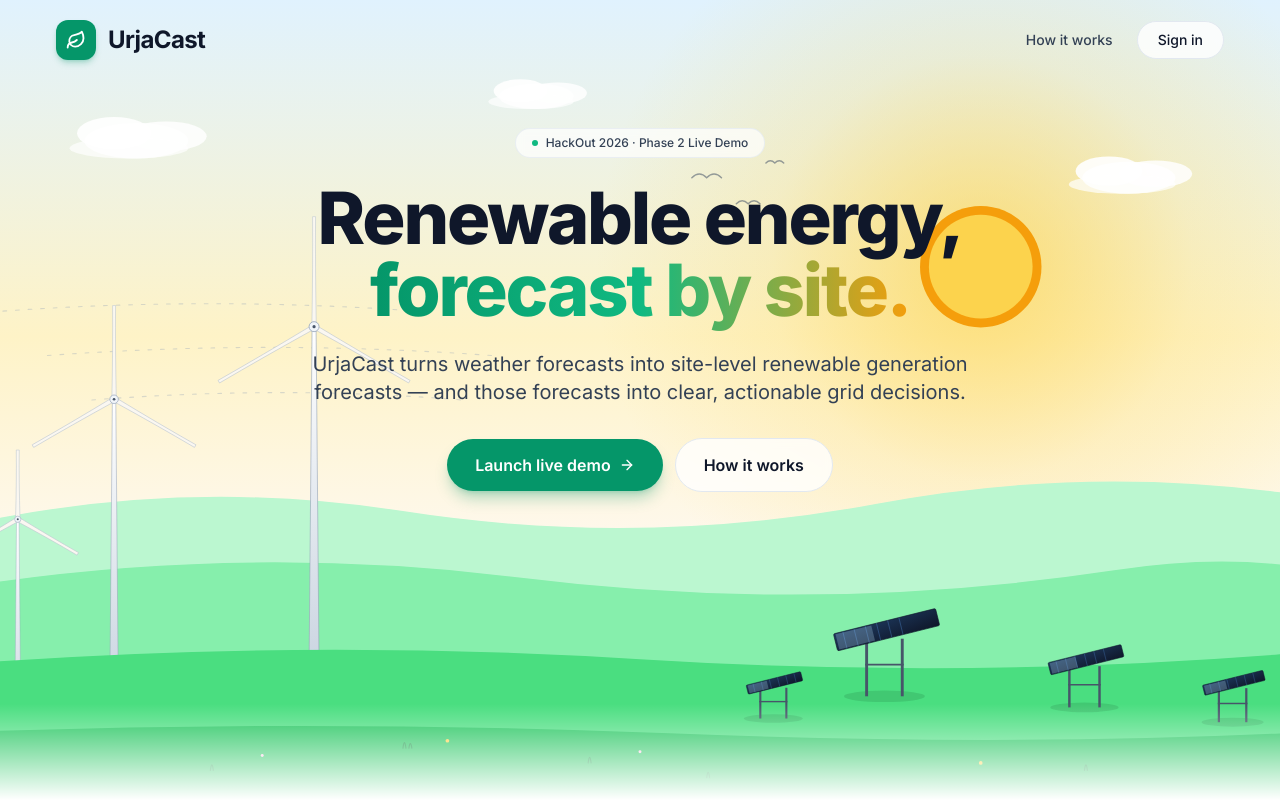
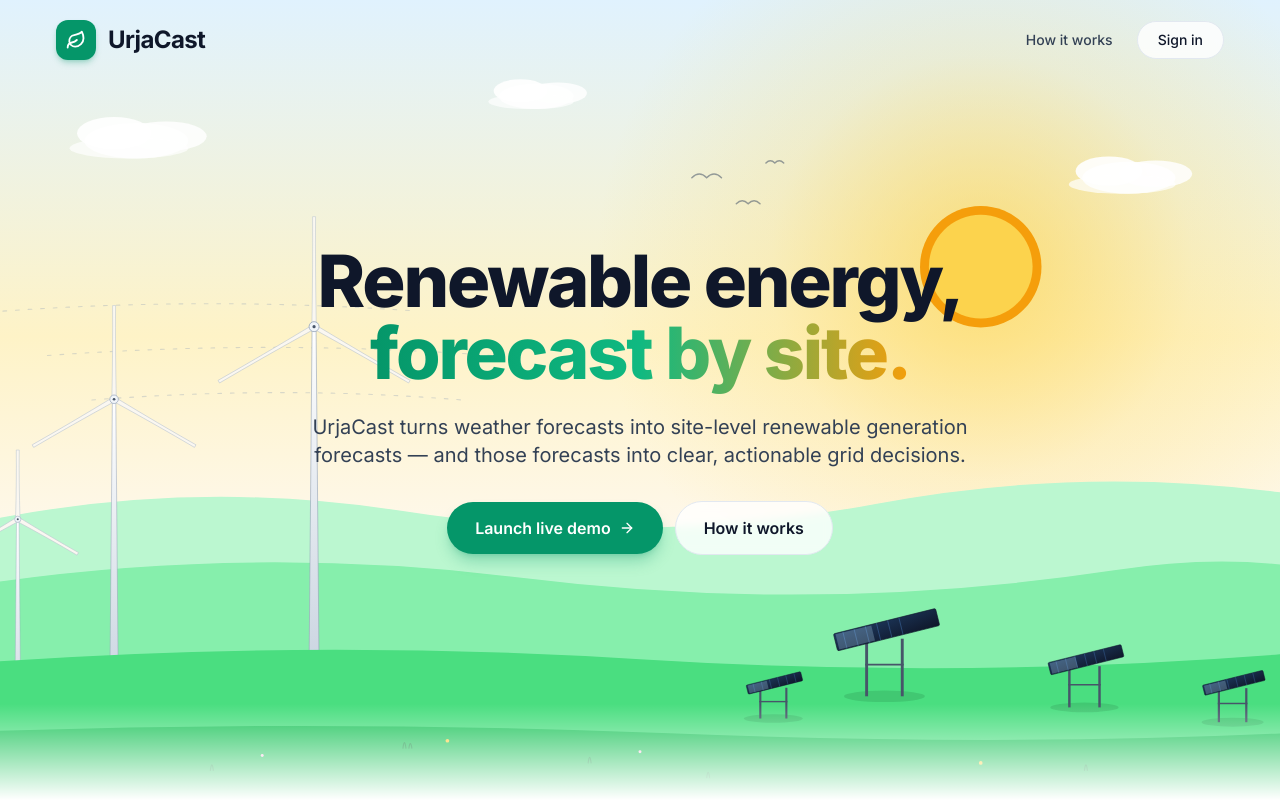
Before and after one commit to rajas-bathe/UrjaCast_Hackout, a React (Vite) app in the folder frontend/: page / in a window 1280 px wide. Shown: the top 800 px of the page. Built offline with nearby package versions, Linux system fonts and the light colour scheme.

Commit message:
Fix signup team field: use placeholder not default value

```diff
--- a/frontend/src/features/auth/SignupForm.tsx
+++ b/frontend/src/features/auth/SignupForm.tsx
@@ -15,7 +15,7 @@ export function SignupForm() {
   const [name, setName] = useState('')
   const [email, setEmail] = useState('')
   const [password, setPassword] = useState('')
-  const [team, setTeam] = useState('HEXABYTE')
+  const [team, setTeam] = useState('')
   const [loading, setLoading] = useState(false)
 
   async function handleSubmit(e: React.FormEvent) {
@@ -26,7 +26,7 @@ export function SignupForm() {
         name,
         email,
         password,
-        team,
+        team: team || 'HEXABYTE',   // default to HEXABYTE if user leaves blank
       })
       authLogin(res.data.token, res.data.user)
       showToast('Account created', 'success')
@@ -71,7 +71,7 @@ export function SignupForm() {
       />
       <Input
         label="Team / Organization"
-        placeholder="Energy Plant"
+        placeholder="HEXABYTE"
         value={team}
         onChange={(e) => setTeam(e.target.value)}
       />
--- a/frontend/src/pages/Landing.tsx
+++ b/frontend/src/pages/Landing.tsx
@@ -33,15 +33,7 @@ export default function Landing() {
         </nav>
 
         {/* HEADLINE OVERLAY */}
-        <div className="relative z-10 flex h-full flex-col items-center px-6 pt-24 text-center md:pt-32">
-          <div className="mb-6 inline-flex items-center gap-2 rounded-full border border-slate-200/70 bg-white/70 px-4 py-1.5 text-xs font-medium text-slate-700 backdrop-blur-sm">
-            <span className="relative flex h-1.5 w-1.5">
-              <span className="absolute inline-flex h-full w-full animate-ping rounded-full bg-emerald-500 opacity-75" />
-              <span className="relative inline-flex h-1.5 w-1.5 rounded-full bg-emerald-500" />
-            </span>
-            HackOut 2026 · Phase 2 Live Demo
-          </div>
-
+        <div className="relative z-10 flex h-full flex-col items-center justify-center px-6 text-center">
           <h1 className="mx-auto max-w-5xl text-5xl font-extrabold leading-[1.03] tracking-[-0.03em] text-slate-900 md:text-7xl">
             Renewable energy,
             <br />
@@ -56,7 +48,6 @@ export default function Landing() {
           </p>
 
           <div className="mt-8 flex flex-wrap items-center justify-center gap-3">
-            {/* FIXED: goes to /login */}
             <button
               onClick={() => navigate('/login')}
               className="group inline-flex items-center gap-2 rounded-full bg-emerald-600 px-7 py-3.5 text-base font-semibold text-white shadow-lg shadow-emerald-600/30 transition hover:bg-emerald-700 hover:shadow-xl hover:shadow-emerald-600/40"
@@ -146,7 +137,7 @@ export default function Landing() {
       <footer className="border-t border-slate-100 px-8 py-8 md:px-14">
         <div className="mx-auto flex max-w-7xl flex-col items-center justify-between gap-3 text-sm text-slate-500 md:flex-row">
           <div>UrjaCast · Team Sa.Ta.Ra · HackOut 2026</div>
-          <div> Sarthak Agiwale · Tanmay Agrawal · Rajas Bathe</div>
+          <div>Sarthak Agiwale · Tanmay Agrawal · Rajas Bathe</div>
         </div>
       </footer>
     </div>
```
